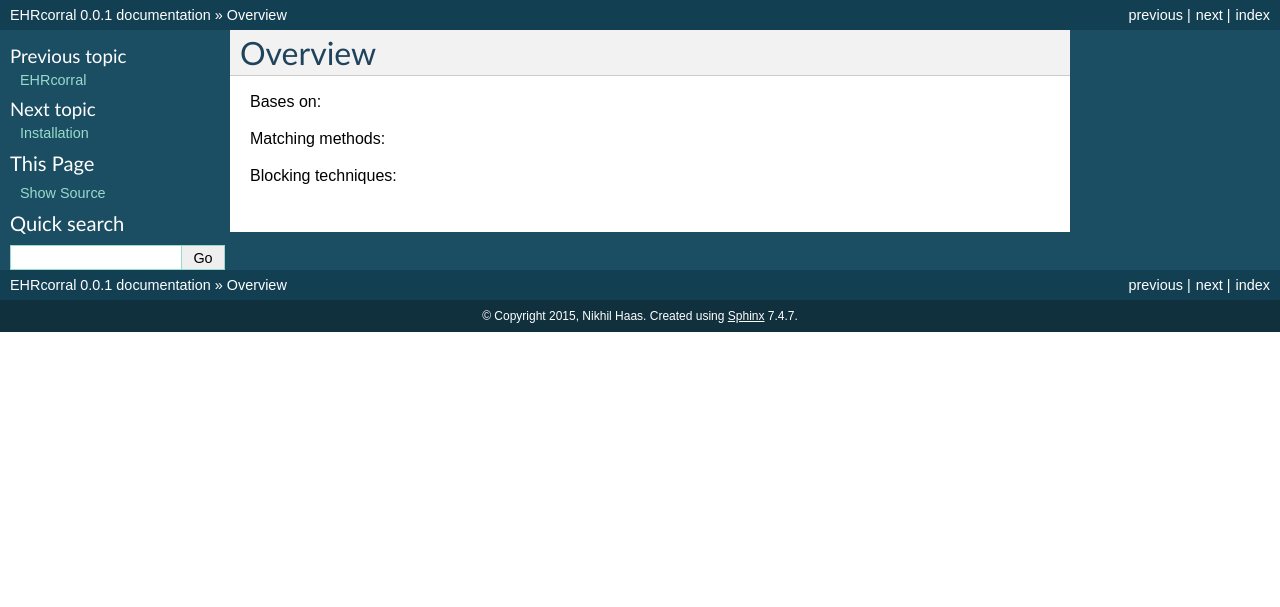
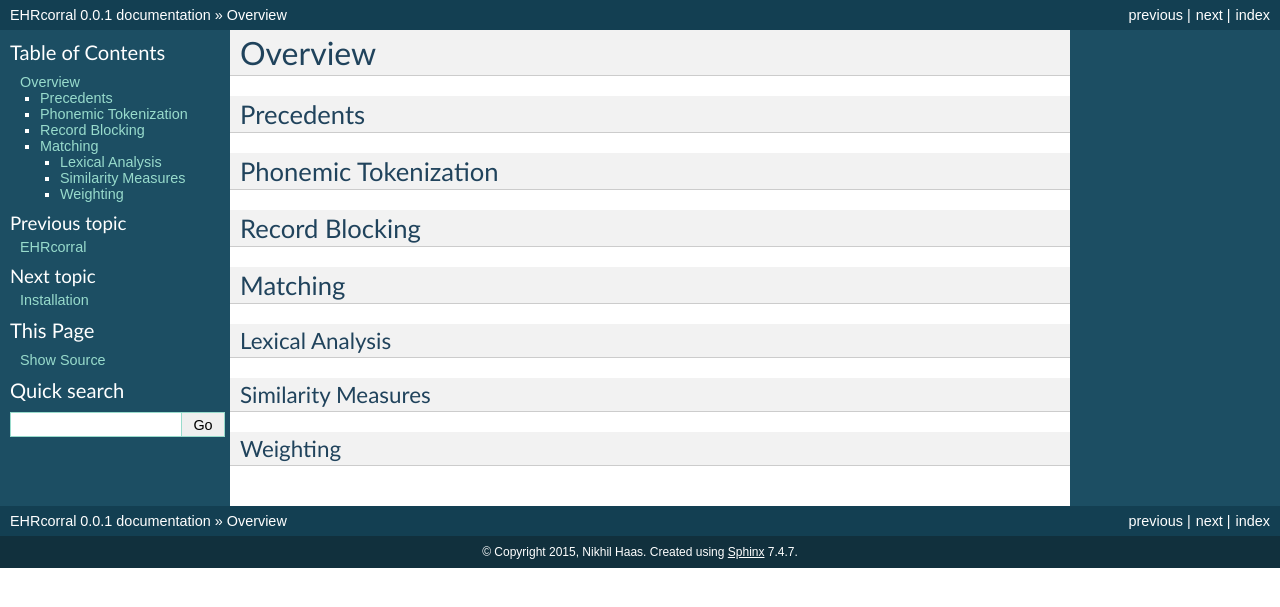
Before and after one commit to nsh87/ehrcorral, a Sphinx documentation site: the page built from docs/overview.rst, in a window 1280 px wide. Shown: the top 607 px of the page. Built offline with Sphinx 7.4.7, drawn with Linux system fonts in a browser that asks for light colours.

Commit message:
Outline subsections for Overview

```diff
--- a/docs/overview.rst
+++ b/docs/overview.rst
@@ -2,8 +2,23 @@
 Overview
 ========
 
-Bases on:
+Precedents
+----------
 
-Matching methods:
+Phonemic Tokenization
+---------------------
 
-Blocking techniques:
+Record Blocking
+---------------
+
+Matching
+--------
+
+Lexical Analysis
+^^^^^^^^^^^^^^^^
+
+Similarity Measures
+^^^^^^^^^^^^^^^^^^^
+
+Weighting
+^^^^^^^^^
```
Also changed, not shown: docs/modules.rst (line endings or trailing spaces).
